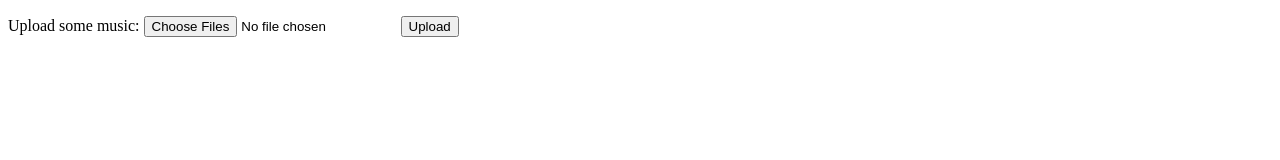
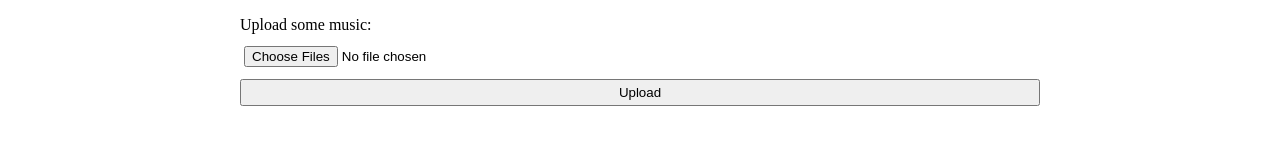
Before and after one commit to ryanisaacg/vinyl, a plain HTML site: page static/index.html in a window 1280 px wide. Drawn offline with Linux system fonts and the light colour scheme.

Commit message:
Very basic styling

```diff
--- a/static/index.html
+++ b/static/index.html
@@ -1,12 +1,36 @@
 <!DOCTYPE html>
 <html>
-  <head> </head>
+  <head>
+    <meta name="viewport" content="width=device-width, initial-scale=1" />
+    <style>
+      body {
+        max-width: 800px;
+        margin: 0 auto;
+      }
+      #status-indicator {
+        font-style: italic;
+      }
+      #media-form {
+        display: flex;
+        flex-direction: column;
+        gap: 8px;
+      }
+      input {
+        padding: 4px;
+      }
+    </style>
+  </head>
   <body>
     <p id="status-indicator"></p>
-    <form action="/media" method="POST" enctype="multipart/form-data">
+    <form
+      id="media-form"
+      action="/media"
+      method="POST"
+      enctype="multipart/form-data"
+    >
       <label for="music">Upload some music:</label>
       <input type="file" id="music" name="music" multiple />
-      <input type="submit" value="Upload" />
+      <input id="upload" type="submit" value="Upload" />
     </form>
     <script>
       const urlParams = new URLSearchParams(window.location.search);
```
